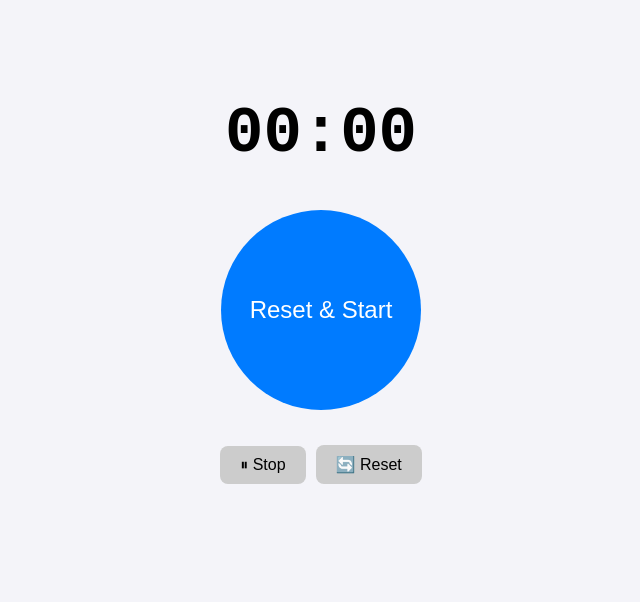
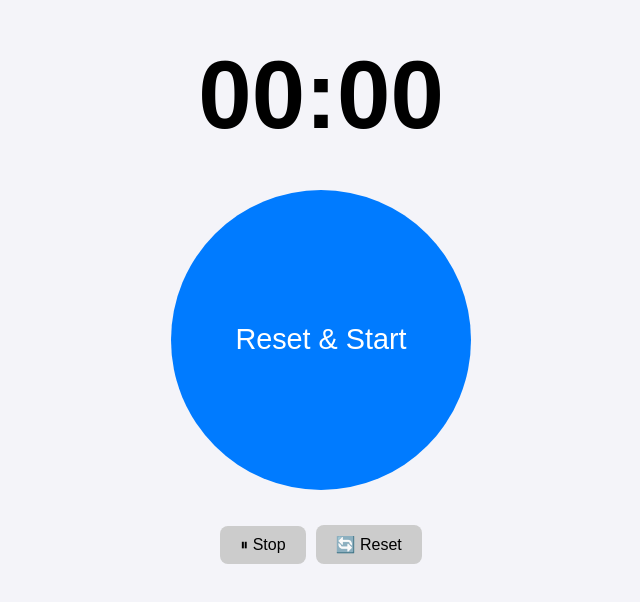
Before and after one commit to Mad0fuki/kinniku_stopwatch, a React (Create React App) app: page / in a window 1280 px wide. Shown: the part 128-730 px from the top of the page, without its empty margins (319-959 px from the left). Built offline with nearby package versions, Linux system fonts and the light colour scheme.

Commit message:
Font and movement changed

```diff
--- a/src/App.css
+++ b/src/App.css
@@ -12,15 +12,17 @@ body {
   text-align: center;
 }
 
+@import url('https://fonts.googleapis.com/css2?family=Orbitron:wght@500&display=swap');
 .timer {
-  font-size: 4rem;
+  font-size: 6rem;
+  font-family: 'Orbitron', sans-serif;
   margin-bottom: 40px;
 }
 
 .main-btn {
-  width: 200px;
-  height: 200px;
-  font-size: 1.5rem;
+  width: 300px;
+  height: 300px;
+  font-size: 1.8rem;
   background-color: #007bff;
   color: white;
   border: none;
@@ -28,13 +30,16 @@ body {
   cursor: pointer;
   display: block;
   margin: 0 auto;
-  transition: background 0.2s;
+  transition: background 0.3s;
 }
 
 .main-btn:hover {
   background-color: #0056b3;
 }
 
+.main-btn:active {
+  transform: scale(0.94);
+}
 .sub-buttons {
   margin-top: 30px;
 }
```
